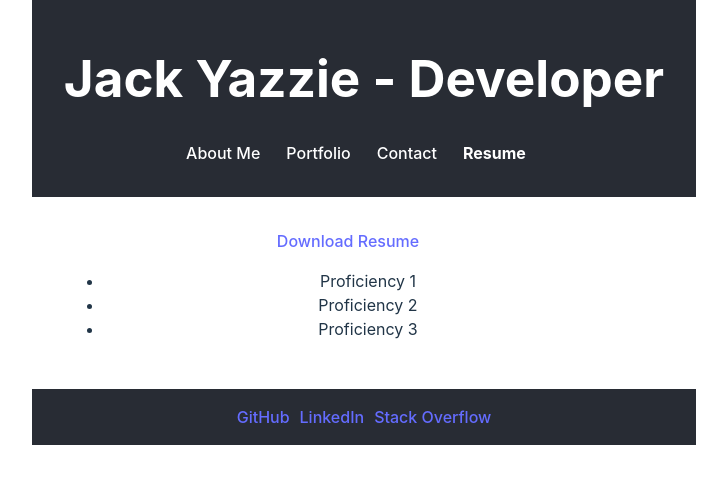
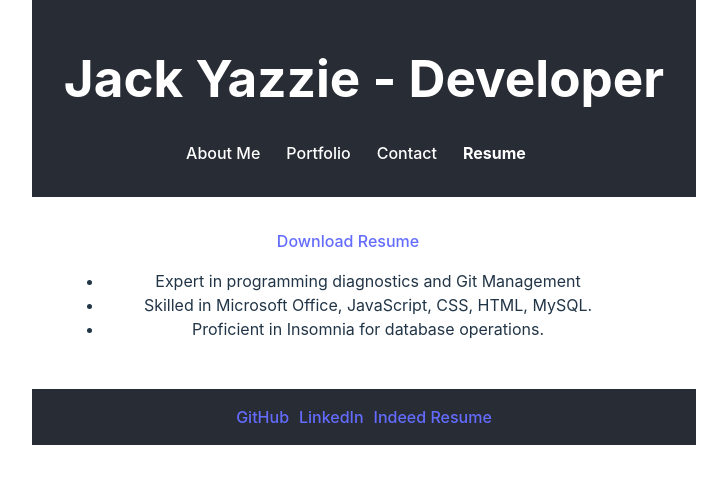
Before and after one commit to SleekWingX/jack-yazzie-portfolio-and-resume, a React (Vite) app: page /resume in a window 1280 px wide. Shown: the top 484 px of the page, without its empty margins (292-1019 px from the left). Built offline with nearby package versions, Linux system fonts and the light colour scheme; the HTML template or start-up script is replaced by a standard one.

Commit message:
added indeed resume link and resume to download

```diff
--- a/src/components/Footer.jsx
+++ b/src/components/Footer.jsx
@@ -3,7 +3,7 @@ const Footer = () => (
   <footer>
     <a href="https://github.com/SleekWingX" target="_blank" rel="noopener noreferrer">GitHub</a>
     <a href="https://www.linkedin.com/in/alexis-yazzie-9a496048/" target="_blank" rel="noopener noreferrer">LinkedIn</a>
-    <a href="https://stackoverflow.com/users/username" target="_blank" rel="noopener noreferrer">Stack Overflow</a>
+    <a href="https://profile.indeed.com/p/alexisy-ubon99y" target="_blank" rel="noopener noreferrer">Indeed Resume</a>
   </footer>
 );
 
--- a/src/components/Resume.jsx
+++ b/src/components/Resume.jsx
@@ -1,12 +1,11 @@
 
 const Resume = () => (
   <section>
-    <a href="path/to/resume.pdf" download>Download Resume</a>
+    <a href="src/assets/Jack Yazzie 2024 Resume.pdf" download>Download Resume</a>
     <ul>
-      <li>Proficiency 1</li>
-      <li>Proficiency 2</li>
-      <li>Proficiency 3</li>
-      {/* Add more proficiencies as needed */}
+      <li>Expert in programming diagnostics and Git Management</li>
+      <li>Skilled in Microsoft Office, JavaScript, CSS, HTML, MySQL.</li>
+      <li>Proficient in Insomnia for database operations.</li>
     </ul>
   </section>
 );
```
Also changed, not shown: 1 other file (tests, documents, lock files or other folders).
